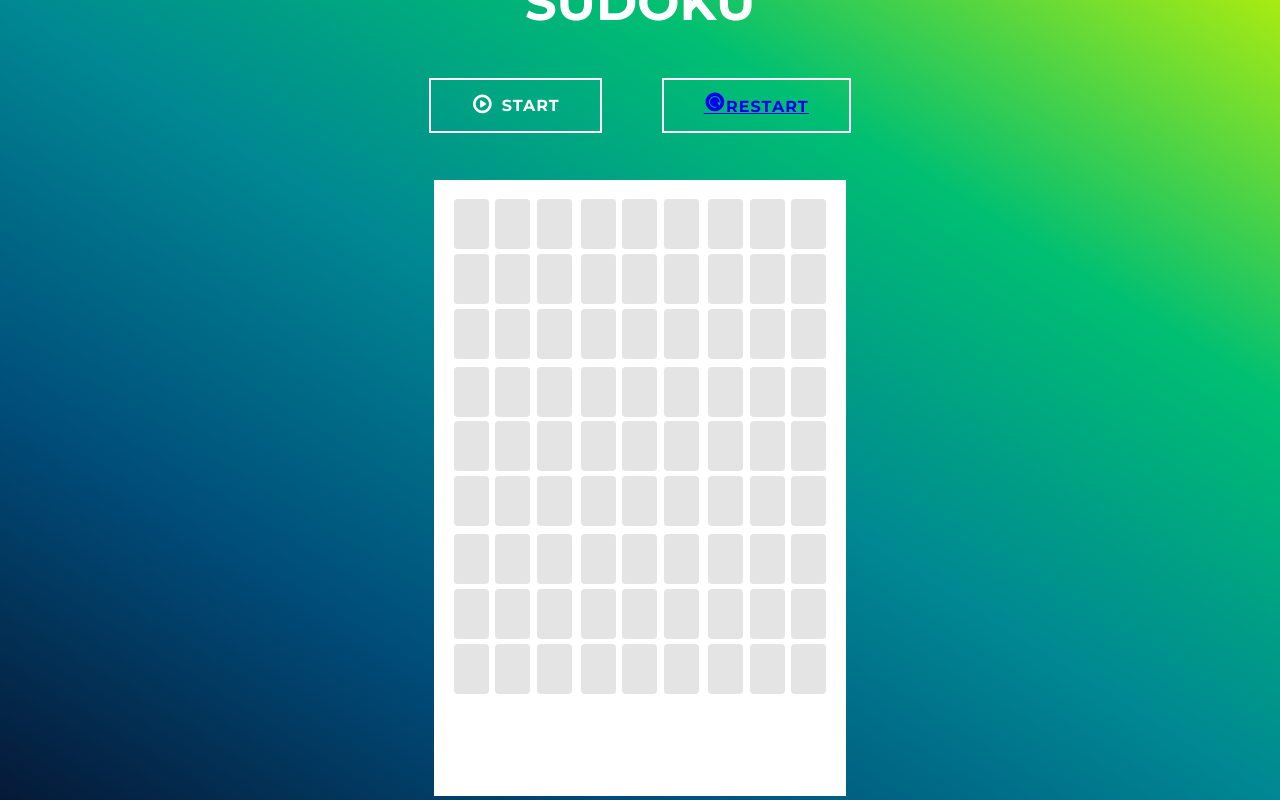
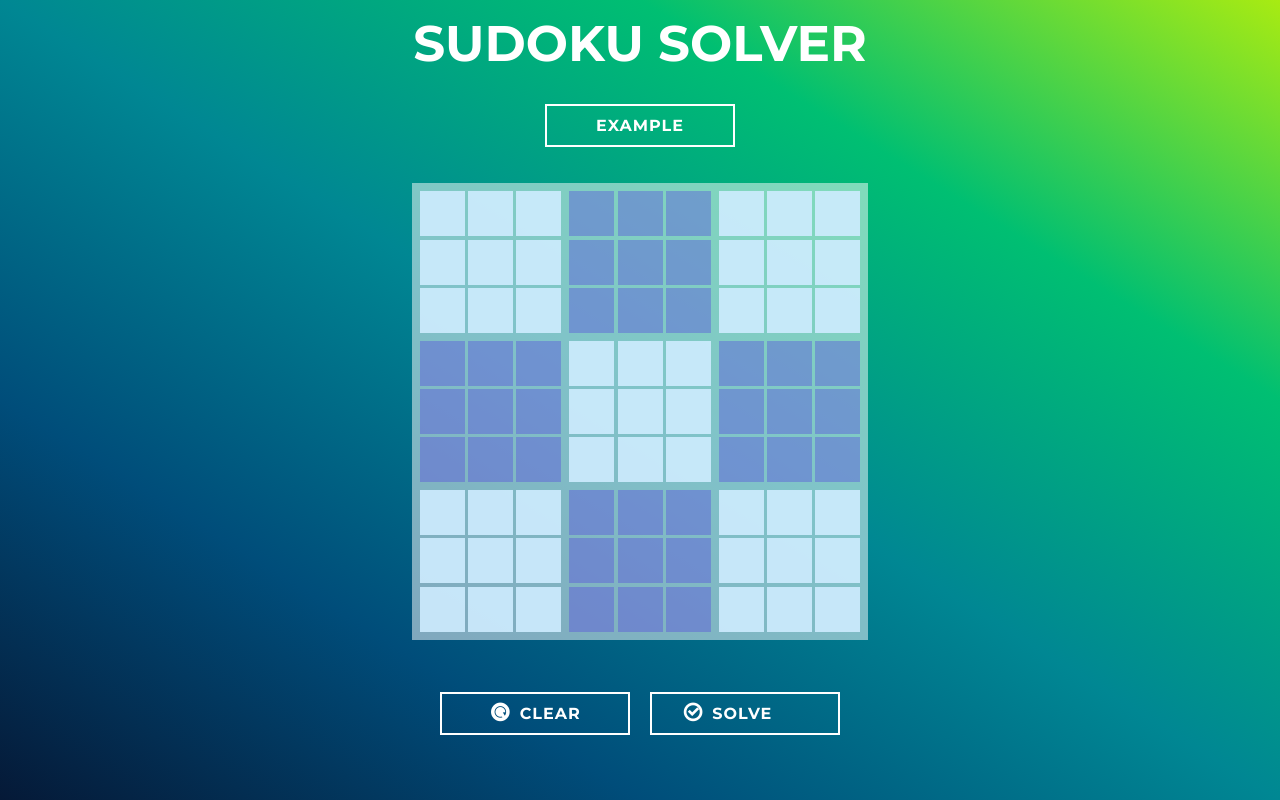
Before and after one commit to pepab0t/flask-sudoku-solver, a Flask app: page / in a window 1280 px wide. Run offline with Flask 2, Linux system fonts and the light colour scheme; some web fonts are replaced.

Commit message:
design customization

```diff
--- a/static/style.css
+++ b/static/style.css
@@ -9,6 +9,13 @@
 .background {
     font-family: 'Montserrat', sans-serif;
     color: white;
+}
+
+a {
+    color: white;
+    text-decoration: none;
+    display: flex;
+    justify-content: center;
 }
 
 /* project styles */
@@ -24,29 +31,30 @@
 
 
 .game {
-    background-color: white;
     display: flex;
     justify-content: center;
     flex-direction: column;
-    margin: 2em;
+    margin: 1em 2em 2em 2em;
 }
 
 .title {
     font-size: 50px;
     color: white;
     text-transform: uppercase;
-    padding-bottom: 30px;
+    padding-bottom: 10px;
 }
 
 .gameboard {
     display: grid;
-    padding: 1.2em;
+    padding: 0.5em;
     grid-template-columns: 1fr 1fr 1fr;
     gap: 0.5em;
+    background: rgba(255, 255, 255, 0.5);
+    margin-bottom: 2em;
 }
 
-.gameboard:nth-child(2) div {
-    background-color: black;
+.board-section:nth-child(even) .number {
+    background-color: rgba(84, 72, 221, 0.384);
 }
 
 
@@ -54,21 +62,19 @@
     display: inline-grid;
     grid-template-columns: 1fr 1fr 1fr;
     justify-items: center;
-    gap: .3em;
-    max-width: 120px;
+    gap: .2em;
 }
 
 .number {
-    width: 35px;
-    height: 50px;
-    background-color: lightgray;
+    width: 45px;
+    height: 45px;
+    background-color: rgba(206, 236, 255, 0.897);
     outline: none;
     border: none;
-    border-radius: 4px;
-    opacity: 0.6;
     text-align: center;
     font-size: 22px;
     font-weight: bold;
+    color: #063149b0;
 }
 
 .buttons {
@@ -77,6 +83,7 @@
 
 .footer-buttons {
     display: flex;
+    justify-content: center;
 }
 
 .button {
@@ -86,9 +93,9 @@
     color: black;
     background: none;
     cursor: pointer;
-    padding: 15px 40px;
+    padding: 10px 30px;
     display: inline-block;
-    margin: 15px 30px;
+    margin: 20px 10px;
     text-transform: uppercase;
     letter-spacing: 1px;
     font-weight: 700;
@@ -100,6 +107,7 @@
     display: flex;
     column-gap: 0.5em;
     align-items: center;
+    width: 190px;
   }
 
   .button:after {
--- a/templates/index.html
+++ b/templates/index.html
@@ -19,56 +19,50 @@
   </head>
   <body>
     <main class="background">
-      <h1 class="title">Sudoku</h1>
-      <div class="head">
-        <div class="buttons">
-          <button class="button button-1 start" >
-            <i class="ri-play-circle-line ri-lg"></i> Start
-          </button>
-          <button class="button button-1 start">
-            <a href="{{ url_for('home') }}"><i class="ri-restart-fill ri-lg"></i>Restart </a>
-          </button>
-        </div>
-      </div>
+      <h1 class="title">Sudoku Solver</h1>
 
-    {% set rows = ['A', 'B', 'C', 'D', 'E', 'F', 'G', 'H', 'I'] %}
-    {% set cols = ['1', '2', '3', '4', '5', '6', '7', '8', '9'] %}
-    {% set mapping = {
-            'A': '0',
-            'B': '1',
-            'C': '2',
-            'D': '3',
-            'E': '4',
-            'F': '5',
-            'G': '6',
-            'H': '7',
-            'I': '8',
-      } %}
+      <a href="{{ url_for('home') }}"
+        <button  class="button button-1 start">Example</button>
+      </a>
+
+      {% set rows = ['A', 'B', 'C', 'D', 'E', 'F', 'G', 'H', 'I'] %} {% set cols
+      = ['1', '2', '3', '4', '5', '6', '7', '8', '9'] %} {% set mapping = { 'A':
+      '0', 'B': '1', 'C': '2', 'D': '3', 'E': '4', 'F': '5', 'G': '6', 'H': '7',
+      'I': '8', } %}
 
       <div class="game">
         <form method="POST" action="{{ url_for('home') }}">
           <div class="gameboard">
             {% for i in range(9) %}
-                <div class="board-section" action="">
-                    {% for r in rows[3*(i//3): 3*(i//3) + 3] %}
-                        {% for c in cols[3*(i%3): 3*(i%3) + 3] %}
-                            {% if board is not none %}
-                                <input class="number" name="{{r}}{{c}}" max-length="2" type="text" value="{{ board[mapping[r]|int][c|int -1]}}"/>
-                            {% else %}
-                                <input class="number" name="{{r}}{{c}}" max-length="2" type="text" />
-                            {% endif %}
-                        {% endfor %}
-                    {% endfor %}
-                </div>
+            <div class="board-section" action="">
+              {% for r in rows[3*(i//3): 3*(i//3) + 3] %} {% for c in
+              cols[3*(i%3): 3*(i%3) + 3] %} {% if board is not none %}
+              <input
+                class="number"
+                name="{{r}}{{c}}"
+                max-length="2"
+                type="text"
+                value="{{ board[mapping[r]|int][c|int -1]}}"
+              />
+              {% else %}
+              <input
+                class="number"
+                name="{{r}}{{c}}"
+                max-length="2"
+                type="text"
+              />
+              {% endif %} {% endfor %} {% endfor %}
+            </div>
             {% endfor %}
           </div>
           <div class="footer">
             <div class="footer-buttons">
-              <div class="time-couner">
-                <i class="ri-timer-line ri-lg"></i> Time counter
-              </div>
+              <a href="{{ url_for('home') }}"
+                <button  class="button button-1 start">
+                  <i class="ri-restart-fill ri-lg"></i>Clear</button>
+              </a>
               <button type="submit" class="button button-1 finish">
-                <i class="ri-checkbox-circle-line ri-lg"></i> Complete
+                <i class="ri-checkbox-circle-line ri-lg"></i> Solve
               </button>
             </div>
           </div>
```
